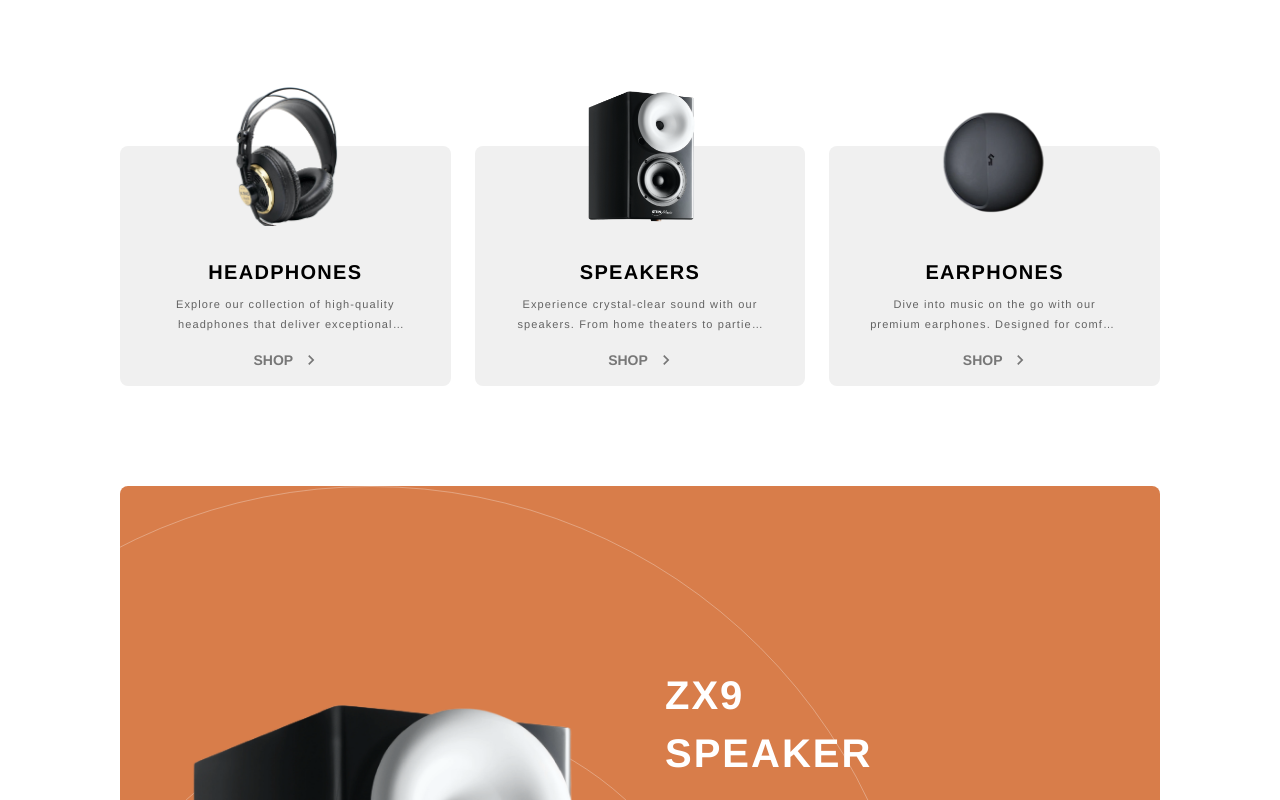
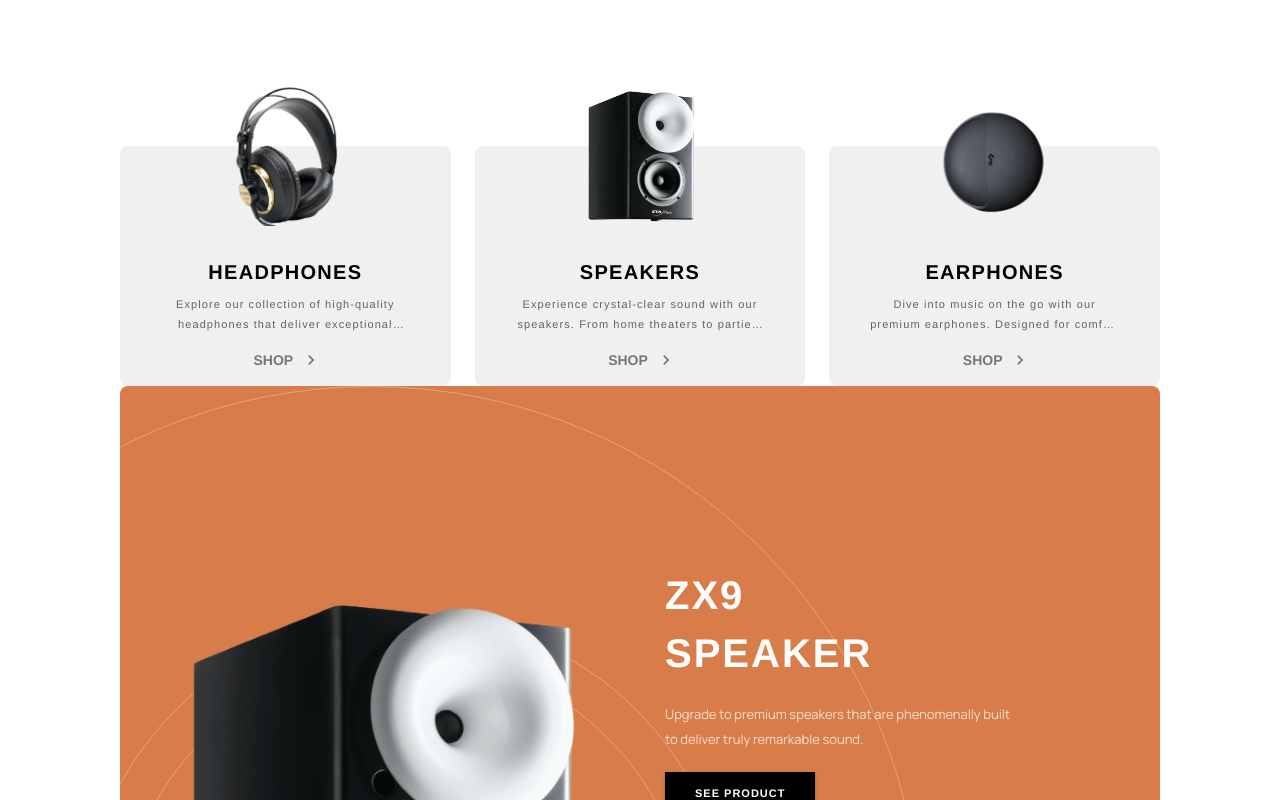
Before and after one commit to Mesec/ecommerce-website, a React (Create React App) app: page / in a window 1280 px wide. Shown: the part 680-1480 px from the top of the page. Built offline with nearby package versions, Linux system fonts and the light colour scheme.

Commit message:
Home page responsive design completed

```diff
--- a/src/components/Footer/Footer.css
+++ b/src/components/Footer/Footer.css
@@ -93,23 +93,23 @@
 }
 
 
-@media screen and (min-width: 900px) {
+@media screen and (min-width: 600px) {
   .TopFooter {
-    padding: 0 100px;
+    padding: 0 30px;
     margin-top: 150px;
   }
   .TopFooter > div:nth-child(1) {
     justify-content: center;
     align-items: center;
     width: 100%;
-    margin-top: 30px;
   }
   .TopFooter > div:nth-child(1) > h4 {
-    width: 70%;
+    width: 100%;
     text-align: center;
+    margin: 50px 0 40px 0;
   }
   .TopFooter > div:nth-child(1) > p {
-    width: 70%;
+    width: 80%;
     text-align: center;
   }
   .Footer-Image {
@@ -123,6 +123,18 @@
  .BottomFooter {
   padding: 65px 80px 48px 80px;
 }
+}
+
+@media screen and (min-width: 900px) {
+  .TopFooter {
+    padding: 0 100px;
+  }
+  .TopFooter > div:nth-child(1) > h4 {
+    width: 70%;
+  }
+  .TopFooter > div:nth-child(1) > p {
+    width: 70%;
+  }
 }
 
 @media screen and (min-width: 1200px) {
--- a/src/pages/Home/Home.css
+++ b/src/pages/Home/Home.css
@@ -1,10 +1,27 @@
 .Home-Main-Content {
   padding: 0 30px;
   box-sizing: border-box;
+}
+
+.Home-Body {
   display: flex;
   flex-direction: column;
   gap: 100px;
   justify-content: center;
+}
+
+.Home-Header {
+  margin-bottom: 100px;
+}
+
+@media screen and (min-width: 600px) {
+  .Home-Main-Content {
+    padding: 0 20px;
+    margin-top: 100px;
+  }
+  .Home-Header {
+    margin: 0;
+  }
 }
 
 @media screen and (min-width: 900px) {
--- a/src/pages/Home/Home.js
+++ b/src/pages/Home/Home.js
@@ -11,10 +11,14 @@ import FeaturedItemThree from 'components/FeaturedItems/FeaturedItemThree'
 export default function Home() {
   return (
     <Box className='Home-Main-Content'>
-      <ProductNavigation />
-      <FeaturedItemOne />
-      <FeaturedItemTwo/>
-      <FeaturedItemThree />
+      <Box className='Home-Header'>
+        <ProductNavigation />
+      </Box>
+      <Box className='Home-Body'>
+        <FeaturedItemOne />
+        <FeaturedItemTwo />
+        <FeaturedItemThree />
+      </Box>
     </Box>
   )
 }
```
